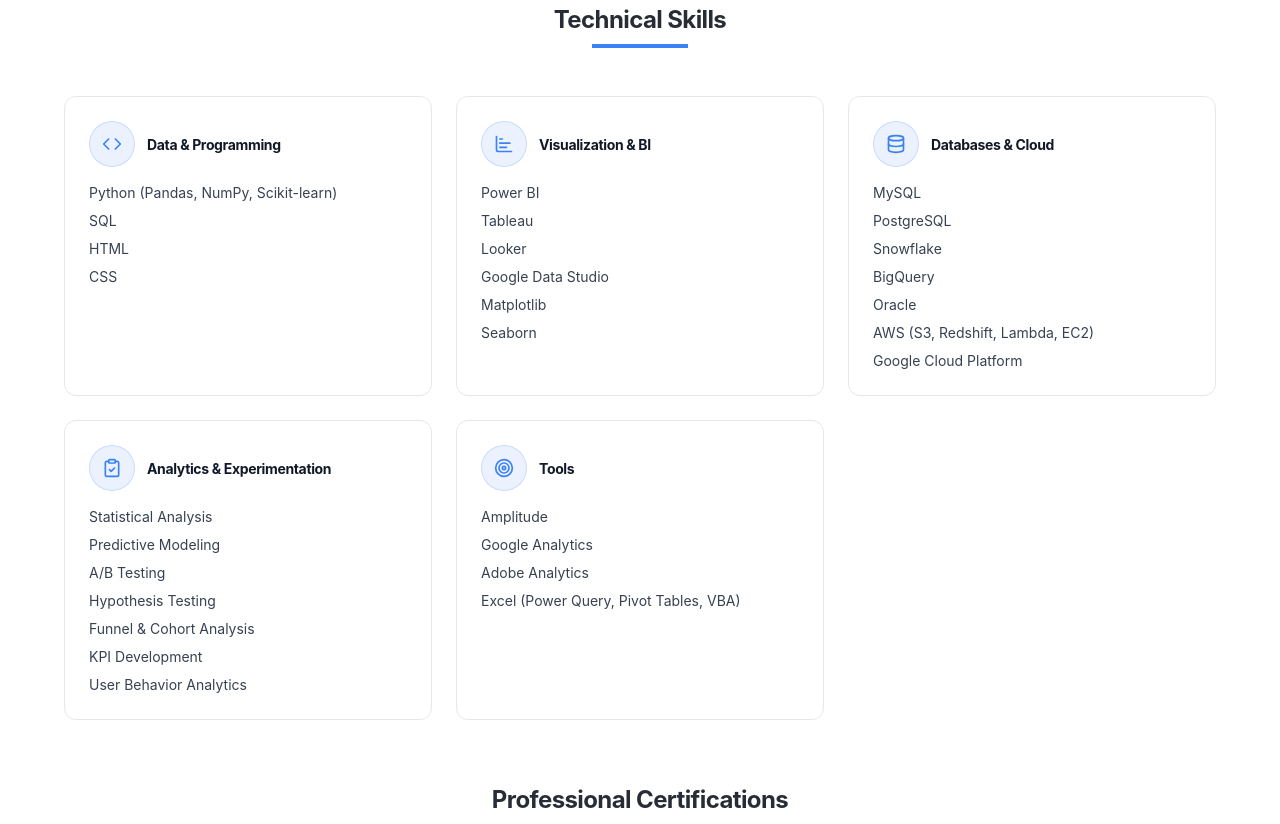
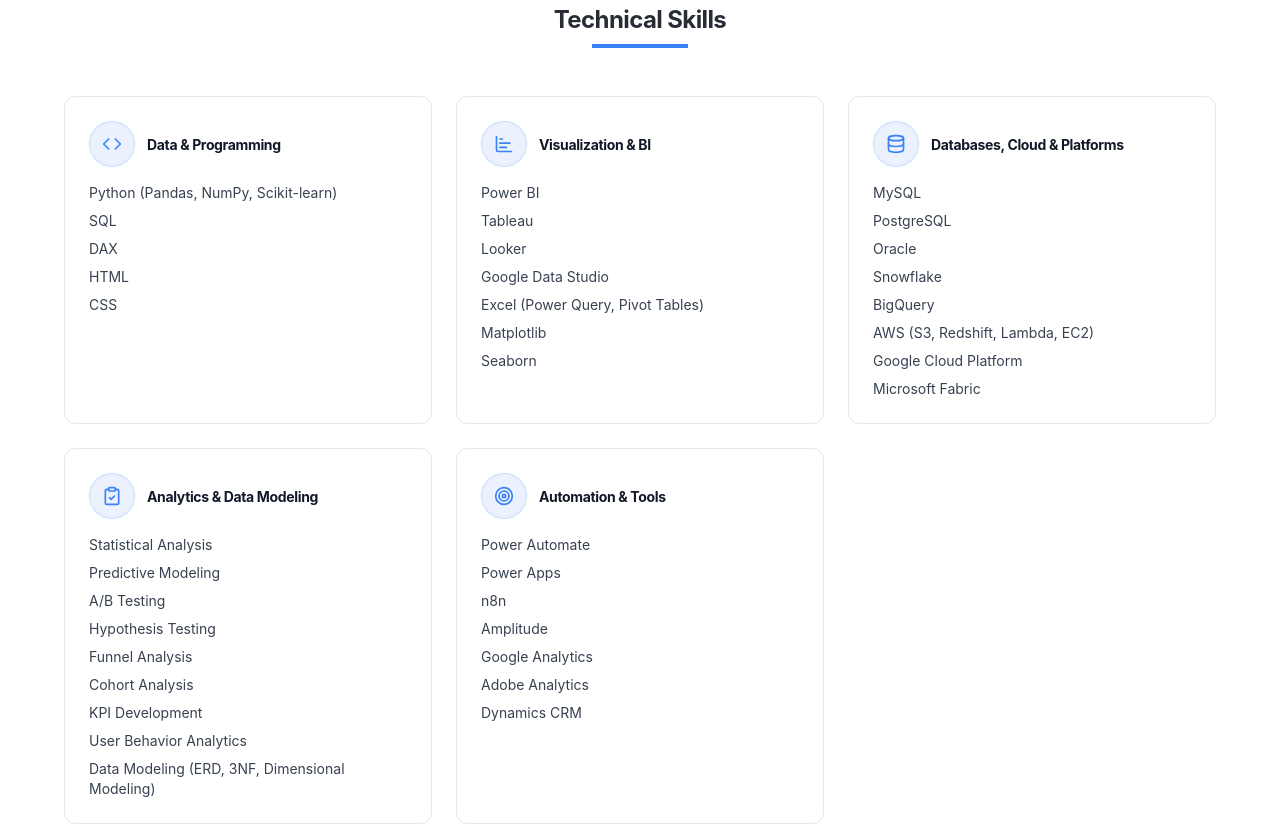
Before and after one commit to saumyaprasad07/Lovable-Portfolio-Website, a React (Vite) app: page / in a window 1280 px wide. Shown: the part 1420-2244 px from the top of the page. Built offline with nearby package versions, Linux system fonts and the light colour scheme; the HTML template or start-up script is replaced by a standard one.

Commit message:
Changes
Co-authored-by: saumyaprasad07 <100471966+saumyaprasad07@users.noreply.github.com>

```diff
--- a/src/components/About.tsx
+++ b/src/components/About.tsx
@@ -10,27 +10,27 @@ const About = () => {
     {
       icon: Code2,
       title: "Data & Programming",
-      skills: ["Python (Pandas, NumPy, Scikit-learn)", "SQL", "HTML", "CSS"]
+      skills: ["Python (Pandas, NumPy, Scikit-learn)", "SQL", "DAX", "HTML", "CSS"]
     },
     {
       icon: BarChart3,
       title: "Visualization & BI",
-      skills: ["Power BI", "Tableau", "Looker", "Google Data Studio", "Matplotlib", "Seaborn"]
+      skills: ["Power BI", "Tableau", "Looker", "Google Data Studio", "Excel (Power Query, Pivot Tables)", "Matplotlib", "Seaborn"]
     },
     {
       icon: Database,
-      title: "Databases & Cloud",
-      skills: ["MySQL", "PostgreSQL", "Snowflake", "BigQuery", "Oracle", "AWS (S3, Redshift, Lambda, EC2)", "Google Cloud Platform"]
+      title: "Databases, Cloud & Platforms",
+      skills: ["MySQL", "PostgreSQL", "Oracle", "Snowflake", "BigQuery", "AWS (S3, Redshift, Lambda, EC2)", "Google Cloud Platform", "Microsoft Fabric"]
     },
     {
       icon: ClipboardCheck,
-      title: "Analytics & Experimentation",
-      skills: ["Statistical Analysis", "Predictive Modeling", "A/B Testing", "Hypothesis Testing", "Funnel & Cohort Analysis", "KPI Development", "User Behavior Analytics"]
+      title: "Analytics & Data Modeling",
+      skills: ["Statistical Analysis", "Predictive Modeling", "A/B Testing", "Hypothesis Testing", "Funnel Analysis", "Cohort Analysis", "KPI Development", "User Behavior Analytics", "Data Modeling (ERD, 3NF, Dimensional Modeling)"]
     },
     {
       icon: Target,
-      title: "Tools",
-      skills: ["Amplitude", "Google Analytics", "Adobe Analytics", "Excel (Power Query, Pivot Tables, VBA)"]
+      title: "Automation & Tools",
+      skills: ["Power Automate", "Power Apps", "n8n", "Amplitude", "Google Analytics", "Adobe Analytics", "Dynamics CRM"]
     }
   ];
 
```
